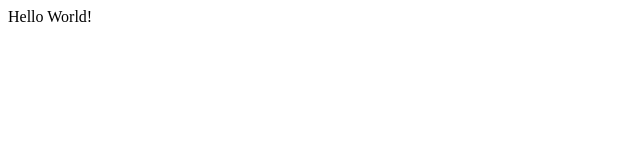
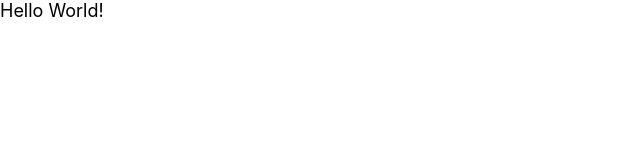
Before and after one commit to ozgrozer/nft-art-engine, a Next.js app: page / in a window 1280 px wide. Shown: the top 160 px of the page, without its empty margins (0-640 px from the left). Built offline with nearby package versions, Linux system fonts and the light colour scheme.

Commit message:
Add global CSS

```diff
--- /dev/null
+++ b/components/styles/globals.scss
@@ -0,0 +1 @@
+@import './utilities/reset';
--- /dev/null
+++ b/components/styles/utilities/reset.scss
@@ -0,0 +1,48 @@
+html, body, #__next {
+  height: 100%;
+}
+
+body, input, textarea, button, select {
+  font-size: 18px;
+  font-family: -apple-system, BlinkMacSystemFont, 'Segoe UI', Roboto, Helvetica, Arial, sans-serif, 'Apple Color Emoji', 'Segoe UI Emoji', 'Segoe UI Symbol';
+}
+
+*, ::after, ::before {
+  box-sizing: border-box;
+}
+
+body, h1, .h1, h2, .h2, h3, .h3, h4, .h4, h5, .h5, h6, .h6, p, input, textarea {
+  margin: 0;
+}
+
+h1, .h1 { font-size: 28px; line-height: 32px; }
+h2, .h2 { font-size: 24px; line-height: 28px; }
+h3, .h3 { font-size: 20px; line-height: 24px; }
+h4, .h4 { font-size: 18px; line-height: 22px; }
+h5, .h5 { font-size: 16px; line-height: 20px; }
+h6, .h6 { font-size: 14px; line-height: 18px; }
+
+img {
+  vertical-align: middle;
+}
+
+a {
+  text-decoration: none;
+}
+
+fieldset {
+  margin: 0;
+  padding: 0;
+  border: none;
+  min-width: 0;
+}
+
+button, input, textarea {
+  border: none;
+  outline: none;
+  appearance: none;
+}
+
+button {
+  cursor: pointer;
+}
--- /dev/null
+++ b/pages/_app.jsx
@@ -0,0 +1,9 @@
+import '@components/styles/globals.scss'
+
+export default function App ({ Component, pageProps }) {
+  return (
+    <>
+      <Component {...pageProps} />
+    </>
+  )
+}
```
